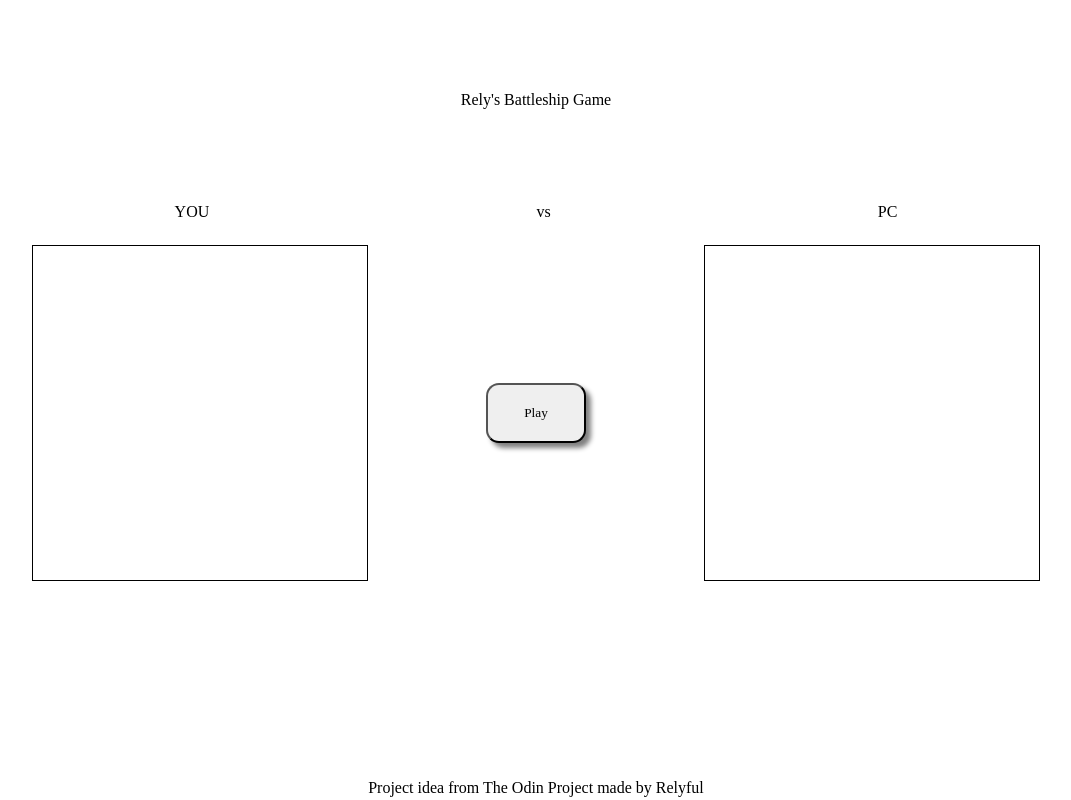
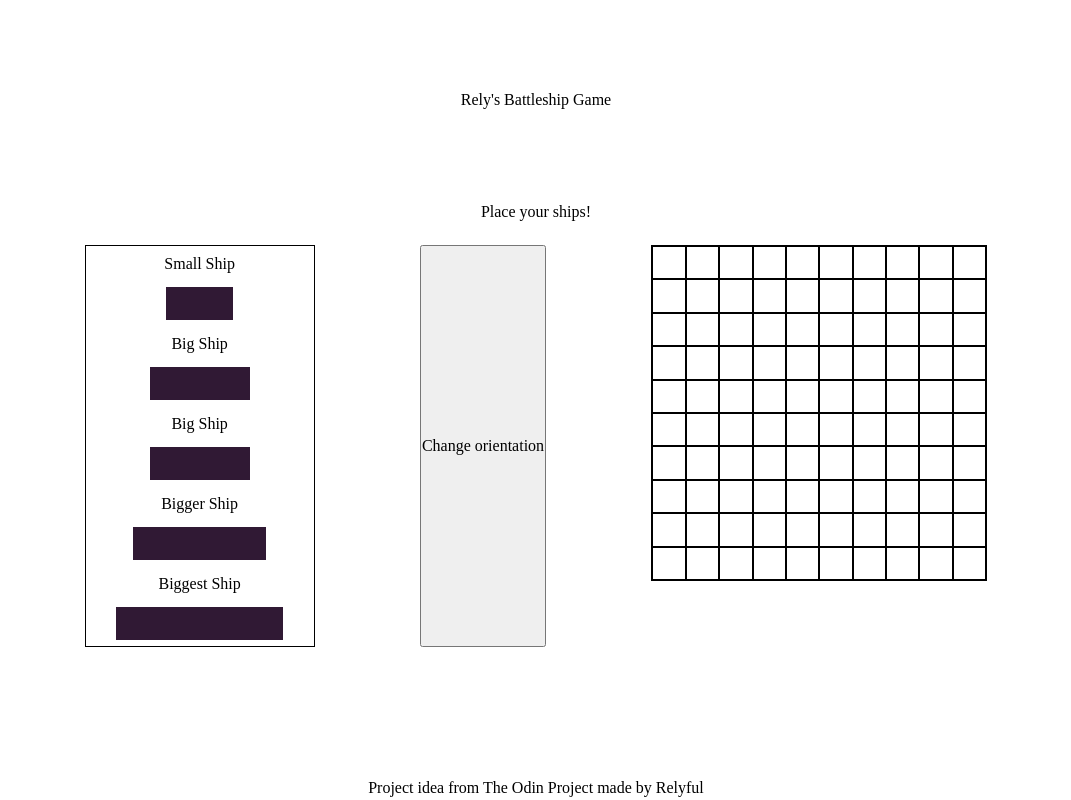
Before and after one commit to Relyful/odinBattleship, a website built with webpack: page src/template.html in a window 1280 px wide. Shown: the whole page, without its empty margins (104-1175 px from the left). Built offline with nearby package versions, Linux system fonts and the light colour scheme.

Commit message:
Ships added to board based on dropelement coords.Added orientation button

```diff
--- a/src/index.js
+++ b/src/index.js
@@ -1,6 +1,10 @@
 import './style.css';
-// import { Player1, Player2, initializeGame, initializeEventListeners} from "./modules/gameDriver";
+import { Player1, Player2, initializeGame, initializeEventListeners, initializeEventListenersStart} from "./modules/gameDriver";
+import { drawCleanBoard } from "./modules/DOM";
 
+initializeGame();
+drawCleanBoard(Player1);
+initializeEventListenersStart();
 // initializeGame();
 // console.log({Player1, Player2});
 
--- a/src/modules/DOM.js
+++ b/src/modules/DOM.js
@@ -2,6 +2,7 @@ import { missCheck, hitCheck, shipCheck } from "./gameDriver";
 
 
 const vsDiv = document.querySelector(".vs");
+const board = document.querySelector(".board");
 const P1Board = document.querySelector(".player1");
 const P2Board = document.querySelector(".player2");
 
@@ -59,6 +60,29 @@ function drawP1Board(player) {
   }
 }
 
+function drawCleanBoard(player) {
+  let x = 0;
+  let y = 0;
+
+  board.replaceChildren();
+  for (let i = 0; i < 100; i++) {
+    const cell = document.createElement("div");
+    cell.classList.add("cell");
+    cell.dataset.x = x;
+    cell.dataset.y = y;
+    board.appendChild(cell);
+    if (shipCheck(player, x, y)) {
+      cell.style.backgroundColor = "grey";
+    }
+    if (y < 9) {
+      y += 1;
+    } else {
+      x += 1;
+      y = 0;
+    }
+  }
+}
+
 function deleteBoards() {
   P1Board.replaceChildren();
   P2Board.replaceChildren();
@@ -78,4 +102,4 @@ function announceWinner(player) {
   };
 };
 
-export { drawBlindP2Board, drawP1Board, deleteBoards, drawBoards, announceWinner }
+export { drawBlindP2Board, drawP1Board, deleteBoards, drawBoards, announceWinner, drawCleanBoard }
--- a/src/modules/gameDriver.js
+++ b/src/modules/gameDriver.js
@@ -3,10 +3,14 @@ import {
   deleteBoards,
   drawBoards,
   announceWinner,
+  drawCleanBoard,
 } from './DOM';
 
 const playButton = document.querySelector('#play');
 const Player2Board = document.querySelector('.player2');
+const board = document.querySelector('.board');
+const changeOr = document.querySelector('#changeOrientation');
+const ships = document.querySelector('.ships');
 
 const enemyAttackQueue = [];
 let Player1 = undefined;
@@ -17,7 +21,46 @@ function initializeGame() {
   Player2 = new player();
 }
 
+function initializeEventListenersStart() {
+  const shipList = document.querySelectorAll('.ship');
 
+  function dragStartHandler(ev) {
+    console.log(ev.target);
+    ev.dataTransfer.setData('text/plain', ev.target.dataset.length);
+  }
+
+  function dropEventHandler(ev) {
+    ev.preventDefault();
+    const length = parseInt(ev.dataTransfer.getData('text/plain'));
+    const x = parseInt(ev.target.dataset.x);
+    const y = parseInt(ev.target.dataset.y);
+    const orientation = ships.dataset.orientation;
+
+    if (!isNaN(x) && !isNaN(y)) {
+      Player1.board.placeShip(length, orientation, x, y)
+    }
+    drawCleanBoard(Player1);
+  }
+
+  shipList.forEach((element) => {
+    element.addEventListener('dragstart', dragStartHandler);
+  });
+
+  board.addEventListener('dragover', (event) => {
+    event.preventDefault();
+    console.log(event.target);
+  })
+
+  board.addEventListener('drop', dropEventHandler);
+
+  changeOr.addEventListener('click', () => {
+    if (ships.dataset.orientation === 'horizontal') {
+      ships.dataset.orientation = 'vertical';
+    } else {
+      ships.dataset.orientation = 'horizontal';
+    }
+  })
+}
 
 function initializeEventListeners() {
   playButton.addEventListener('click', () => {
@@ -200,4 +243,5 @@ export {
   hitCheck,
   shipCheck,
   randomCoordShip,
+  initializeEventListenersStart,
 };
--- a/src/style.css
+++ b/src/style.css
@@ -77,6 +77,7 @@ textarea:not([rows]) {
 /* CUSTOM CSS HERE */
 
 .container * {
+  --cell-size: 33.4px;
   /* border: 1px solid black; */
 }
 
@@ -107,7 +108,59 @@ main {
   padding: 2%;
   justify-content: space-between;
 }
-.player1, .player2 {
+
+main#placement {
+justify-content: space-around;
+}
+
+.ships {
+  width: 230px;
+  display: flex;
+  flex-direction: column;
+  justify-content: center;
+  align-items: center;
+  border: 1px solid black;
+}
+
+.shipContainer {
+  width: 90%;
+  height: 5rem;
+  display: flex;
+  flex-direction: column;
+  align-items: center;
+  justify-content: space-around;
+}
+
+.shipName {
+  height: 1.5em;
+  font-size: 1rem;
+  display: flex;
+  width: 100%;
+  justify-content: center;
+}
+
+.ship {
+  height: var(--cell-size);
+  background-color: #301934;
+}
+
+.small {
+  width: calc(var(--cell-size)*2);
+}
+
+.big {
+  width: calc(var(--cell-size)*3);
+}
+
+.bigger {
+  width: calc(var(--cell-size)*4);
+}
+
+.biggest {
+  width: calc(var(--cell-size)*5);
+}
+
+.player1, .player2, .board {
   display: flex;
   width: 336px;
   height: 336px;
--- a/src/template.html
+++ b/src/template.html
@@ -11,25 +11,35 @@
       Rely's Battleship Game
     </header>
 
-    <div class="secondHeader">
-      <div class="you">
-        YOU
+    <div class="secondHeader">Place your ships!</div>
+
+    <main id="placement">
+      <div class="ships" data-orientation="horizontal">
+        <div class="shipContainer">
+          <div class="shipName">Small Ship</div>
+          <div class="ship small" draggable="true" data-length="2"></div>
+        </div>
+        <div class="shipContainer">
+          <div class="shipName">Big Ship</div>
+          <div class="ship big" draggable="true" data-length="3"></div>
+        </div>
+        <div class="shipContainer">
+          <div class="shipName">Big Ship</div>
+          <div class="ship big" draggable="true" data-length="3"></div>
+        </div>
+        <div class="shipContainer">
+          <div class="shipName">Bigger Ship</div>
+          <div class="ship bigger" draggable="true" data-length="4"></div>
+        </div>
+        <div class="shipContainer">
+          <div class="shipName">Biggest Ship</div>
+          <div class="ship biggest" draggable="true" data-length="5"></div>
+        </div>
       </div>
-      <div class="vs">
-        vs
+      <button id="changeOrientation">Change orientation</button>
+      <div class="board">
+
       </div>
-      <div class="pc">
-        PC
-      </div>
-    </div>
-
-    <main>
-      <div class="player1"></div>
-      <div class="buttonContainer">
-        <button type="button" id="play">Play</button>
-        <button id="randomizeShips">Randomize Ships</button>
-      </div>
-      <div class="player2"></div>
     </main>
 
     <footer>Project idea from The Odin Project made by Relyful</footer>
```
